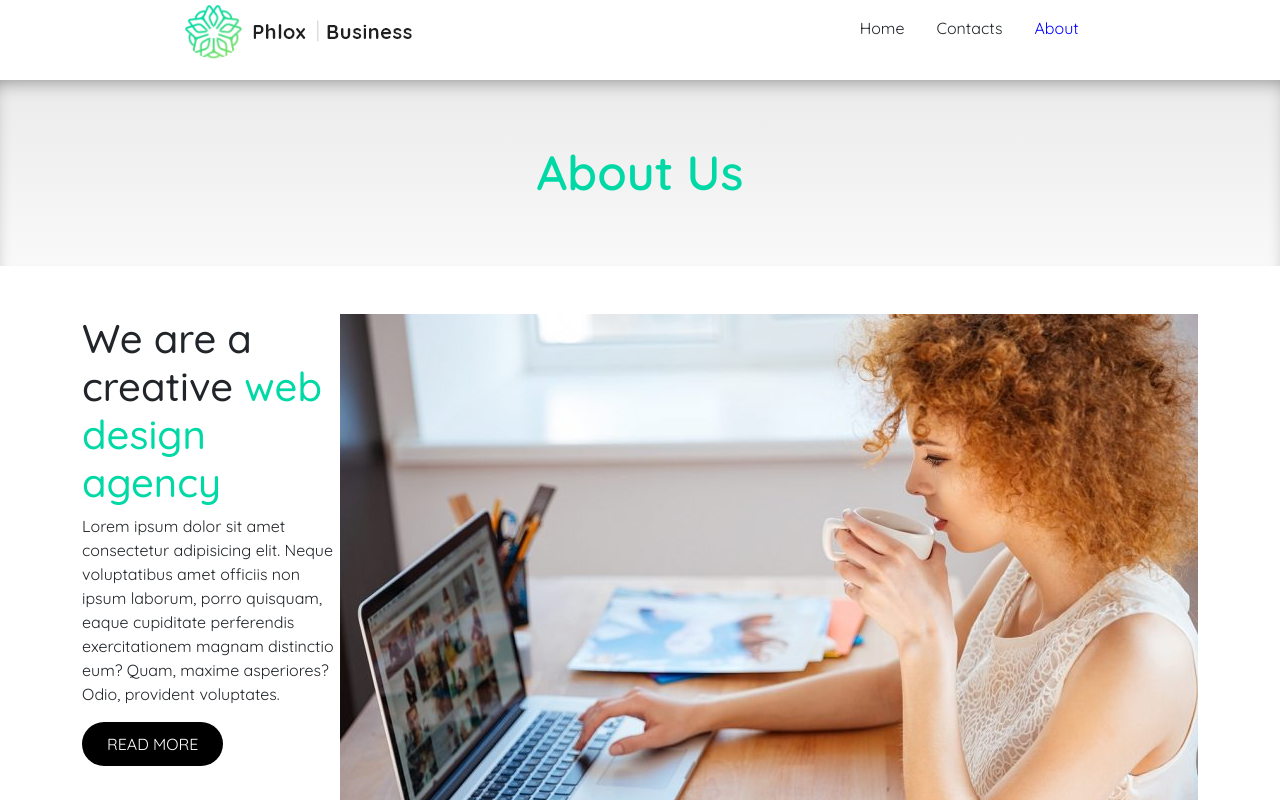
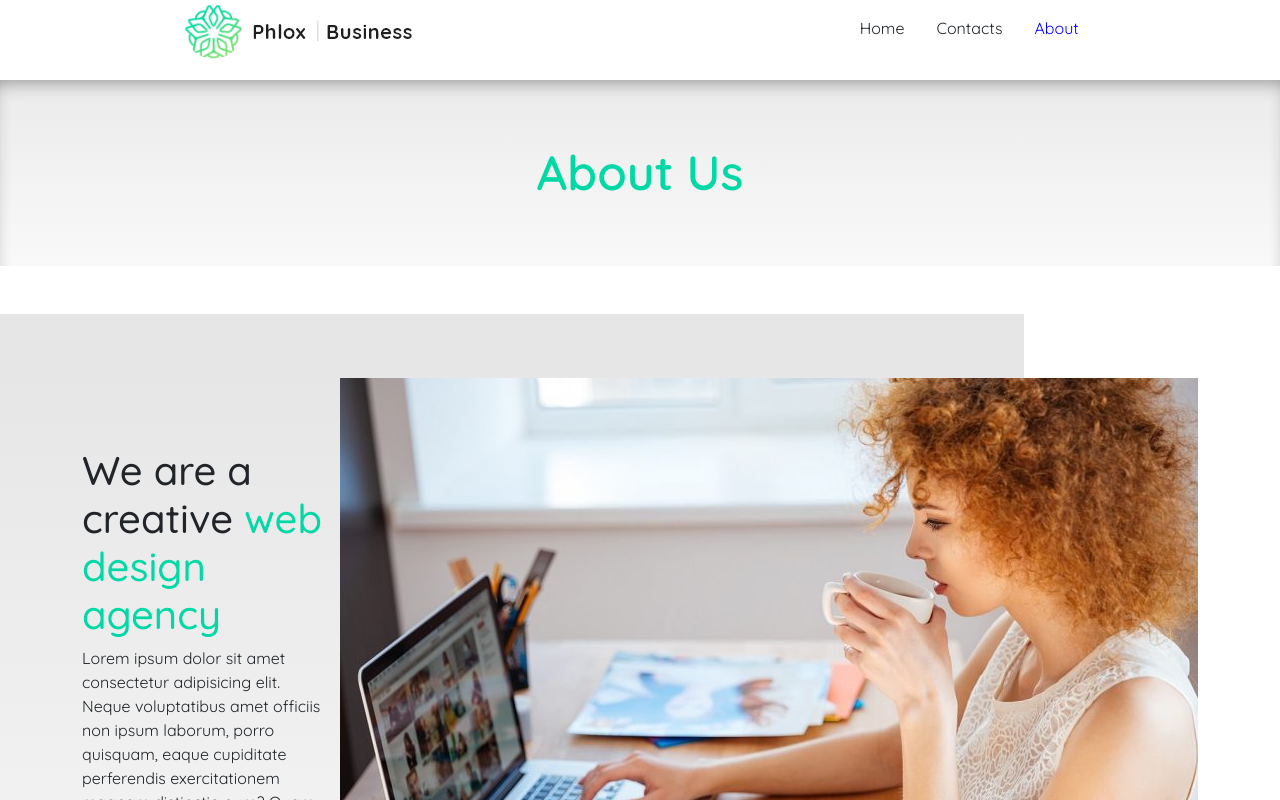
Before and after one commit to eugeniomalavasi/proj-html-vuejs, a Vue app: page /about in a window 1280 px wide. Shown: the top 800 px of the page. Built offline with nearby package versions, Linux system fonts and the light colour scheme.

Commit message:
feat: aboutbusiness component created

```diff
--- /dev/null
+++ b/src/components/AboutBusiness.vue
@@ -0,0 +1,64 @@
+<script>
+export default {
+    components: {
+
+    },
+
+    data() {
+        return {
+
+        }
+    },
+}
+</script>
+
+
+<template>
+    <div class="title-cont title-color">
+        <h1 class="text-center mb-5">About Us</h1>
+    </div>
+    <div class="back-col"></div>
+    <section class="container">
+        <div class="two-column d-flex align-item-center">
+            <div class="left-content d-flex flex-column align-items-center justify-content-center me-3">
+                <h1>We are a creative <span class="title-color">web design agency</span></h1>
+                <p>Lorem ipsum dolor sit amet consectetur adipisicing elit. Neque voluptatibus amet officiis non
+                    ipsum
+                    laborum, porro quisquam, eaque cupiditate perferendis exercitationem magnam distinctio eum?
+                    Quam,
+                    maxime asperiores? Odio, provident voluptates.</p>
+                <AppButton />
+            </div>
+            <img src="../assets/img/about-img/woman-hero.jpg" alt="agency woman">
+        </div>
+    </section>
+</template>
+
+
+<style lang="scss" scoped>
+@use"../style/partials/_variables" as*;
+
+.title-cont {
+    padding-top: 80px;
+    background-image: $third-background;
+
+    h1 {
+        padding: 4rem 0;
+        box-shadow: inset gray 0px 10px 20px -10px;
+        font-size: 3rem;
+        font-weight: 600;
+    }
+}
+
+.back-col {
+    background-image: $third-background;
+    height: 100%;
+    width: 80%;
+    position: absolute;
+    z-index: -1;
+}
+
+img {
+    margin-top: 4rem;
+}
+</style>
--- a/src/pages/About.vue
+++ b/src/pages/About.vue
@@ -1,11 +1,13 @@
 <script>
 import AppButton from '../components/AppButton.vue'
 import AboutCard from '../components/AboutCard.vue'
+import AboutBusiness from '../components/AboutBusiness.vue'
 import { store } from '../store';
 export default {
     components: {
         AppButton,
         AboutCard,
+        AboutBusiness,
     }, data() {
         return {
             store,
@@ -16,21 +18,7 @@ export default {
 
 <template>
     <!-- BUSINESS PRESENTATION PART -->
-    <div class="title-cont title-color">
-        <h1 class="text-center mb-5 ">About Us</h1>
-    </div>
-    <section class="container">
-        <div class="two-column d-flex">
-            <div class="left-content">
-                <h1>We are a creative <span class="title-color">web design agency</span></h1>
-                <p>Lorem ipsum dolor sit amet consectetur adipisicing elit. Neque voluptatibus amet officiis non ipsum
-                    laborum, porro quisquam, eaque cupiditate perferendis exercitationem magnam distinctio eum? Quam,
-                    maxime asperiores? Odio, provident voluptates.</p>
-                <AppButton />
-            </div>
-            <img src="../assets/img/about-img/woman-hero.jpg" alt="agency woman">
-        </div>
-    </section>
+    <AboutBusiness />
 
     <!-- OUR VISION PART -->
     <div class="vision-part mt-5">
@@ -69,17 +57,8 @@ export default {
 
 <style lang="scss" scoped>
 @use"../style/partials/_variables" as*;
-
-.title-cont {
-    padding-top: 80px;
-    background-image: $third-background;
-
-    h1 {
-        padding: 4rem 0;
-        box-shadow: inset gray 0px 10px 20px -10px;
-        font-size: 3rem;
-        font-weight: 600;
-    }
+.two-column img {
+    margin-top: 5rem;
 }
 
 .vision-part {
```
Also changed, not shown: src/components/AboutContact.vue (added, +25 -0 lines), src/components/AboutTeam.vue (added, +26 -0 lines), src/components/AboutVision.vue (added, +25 -0 lines).
